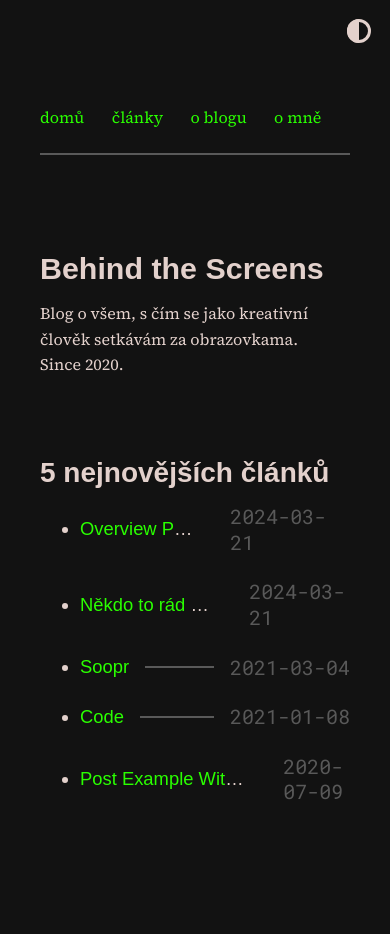
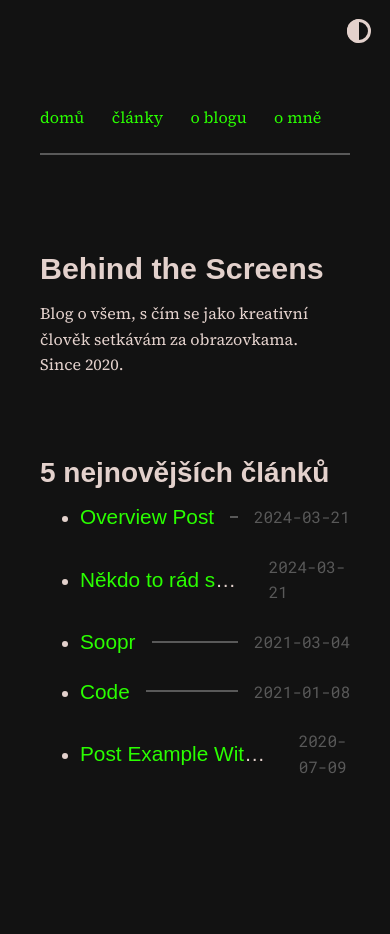
Before and after one commit to scherrer-txt/bts, a Jekyll site: the page built from index.md, in a window 390 px wide. Built offline with Jekyll 4.4.1, drawn with Linux system fonts in a browser that asks for light colours; some web fonts are replaced.

Commit message:
Update moonwalk.scss

```diff
--- a/_sass/moonwalk.scss
+++ b/_sass/moonwalk.scss
@@ -410,7 +410,7 @@
 @media only screen and (max-width: 600px) {
   /* Styles for small devices */
   body {
-    font-size: 1rem; /* Adjust font size for smaller screens */
+    font-size: 1rem;
     line-height: 1.6rem;
   }
 
@@ -474,6 +474,16 @@
   line-height: 1.3rem;
 }
 
+.post-list-title {
+  font-size: 1.3rem;
+  line-height: 1.45rem;
+}
+
+.post-list-date {
+    font-size: 1rem;
+    line-height: 1.6rem;
+}
+
   /* Add more styles as needed for small devices */
 }
 
```
